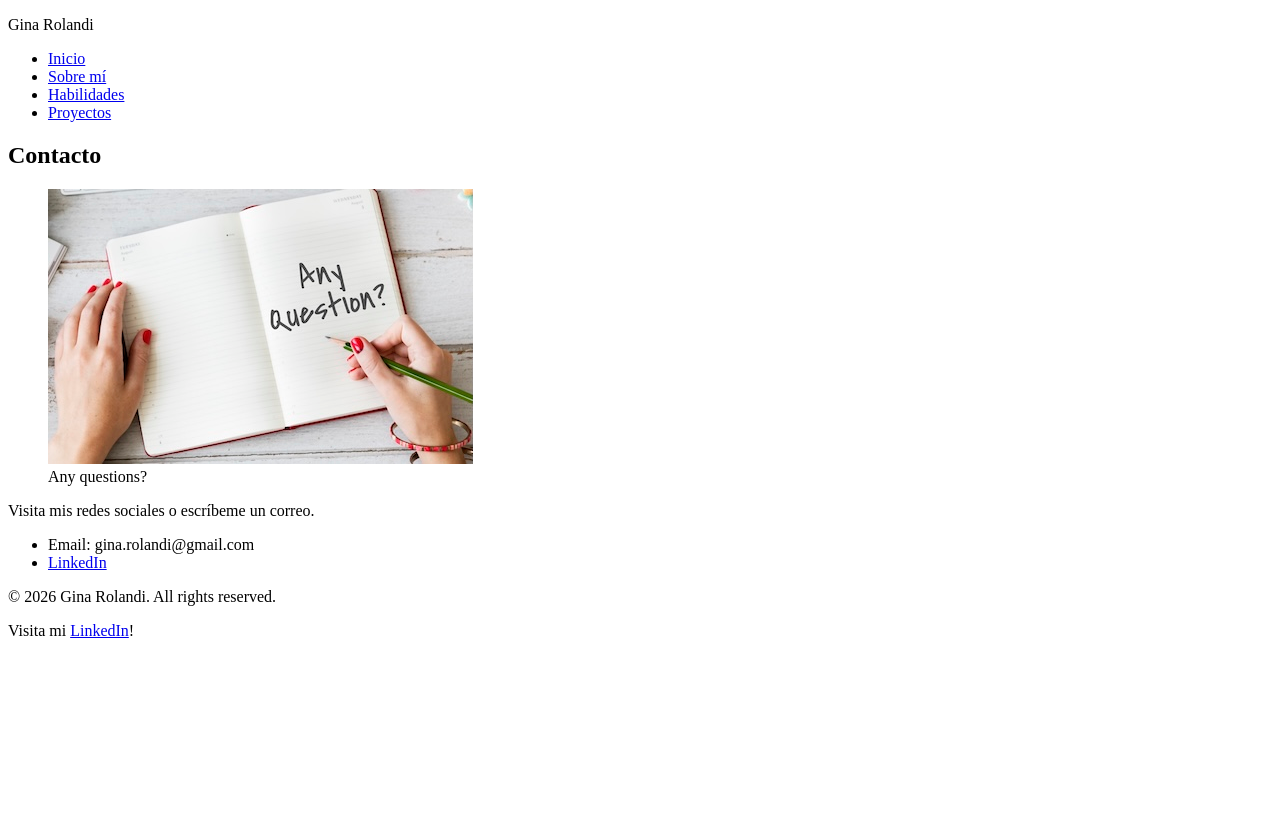
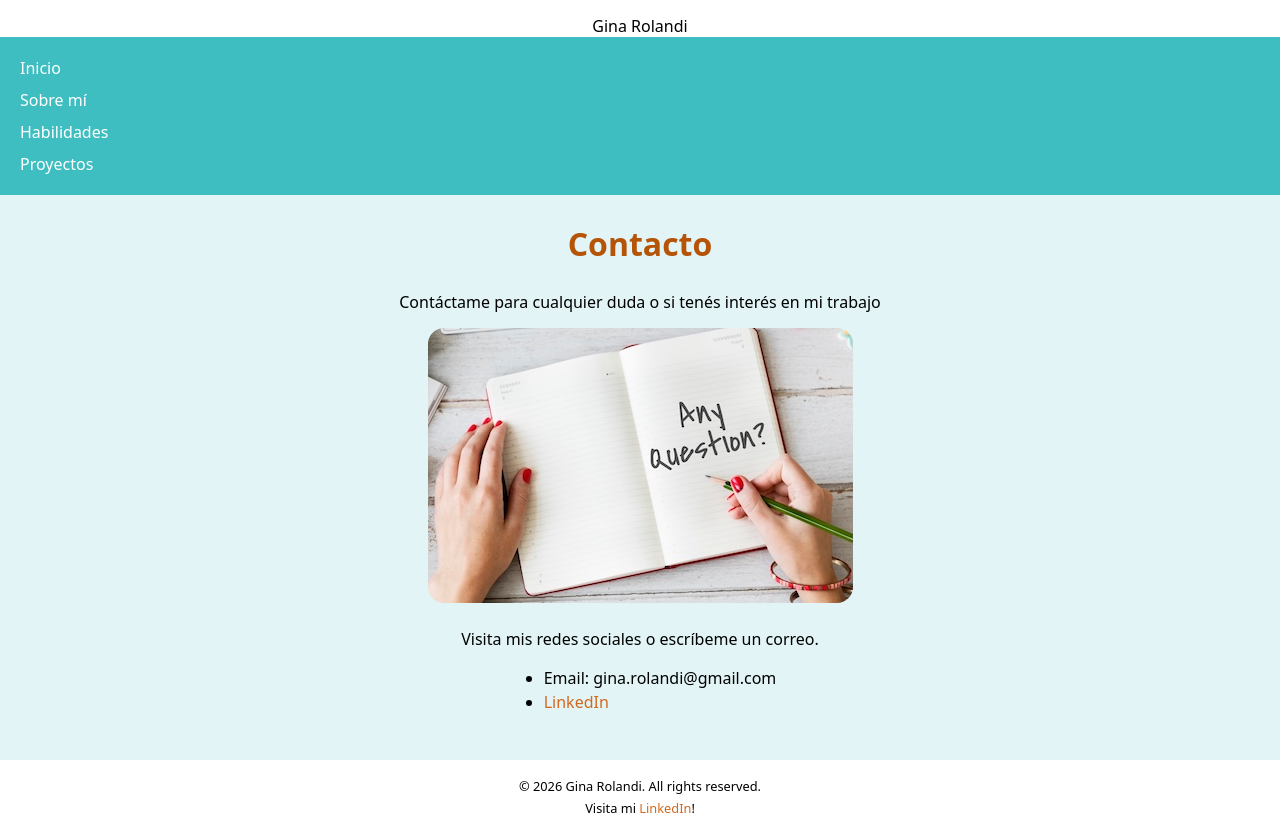
Before and after one commit to grolandi/Entregable_1_GINA_ROLANDI_final, a plain HTML site: page pages/contact.html in a window 1280 px wide. Before the commit the page ends 800 px from the top, so only its background shows below. Drawn offline with Linux system fonts and the light colour scheme.

Commit message:
first-commit

```diff
--- /dev/null
+++ b/Styles/styles.css
@@ -0,0 +1,141 @@
+body {
+    font-family: system-ui, -apple-system, BlinkMacSystemFont, 'Segoe UI', Roboto, Oxygen, Ubuntu, Cantarell, 'Open Sans', 'Helvetica Neue', sans-serif, Helvetica, sans-serif;
+    background-color: rgb(226, 244, 246);
+    margin: 0;
+    min-height: 100vh;
+    display: flex;
+    flex-direction: column;
+}
+
+main {
+    margin: 0 30px 30px;
+    flex: 1;
+}
+
+header {
+    background-color: #ffffff;
+    padding-top: 15px;
+}
+
+.titulo {
+    text-align: center;
+}
+
+nav {
+    background-color: #3EBEC0;
+}
+
+nav ul {
+    list-style: none;
+    padding: 15px;
+    margin: 0;
+}
+
+
+nav a {
+    color: #ffffff;
+    text-decoration: none;
+    display: block;
+    padding: 5px;
+}
+
+nav a:hover {
+    background-color: rgba(0, 255, 255, 0.5);
+    font-weight: 800;
+}
+
+h1 {
+    color: #b55307;
+    font-weight: 700;
+    font-size: 2rem;
+}
+
+h2 {
+    color: #e88840;
+    font-weight: 500;
+    font-size: 1.5rem;
+}
+
+p {
+    margin: 0;
+    font-weight: 200;
+    font-size: 1rem;
+}
+
+ol li {
+    color: #e88840;
+    font-size: 1.5rem;
+}
+
+ul li {
+    font-weight: 200;
+    color: rgb(0, 0, 0);
+    font-size: 1rem;
+}
+
+.skill-item {
+    margin-left: -20px;
+}
+
+figure {
+    margin: 0;
+    padding-top: 15px;
+    border-radius: 1rem;
+}
+
+img {
+    border-radius: 1rem;
+    border: 2px solid #3EBEC0;
+}
+
+figcaption {
+    font-size: 12px;
+    font-style: italic;
+    font-weight: 200;
+    padding-top: 5px;
+    color: rgb(0, 0, 0);
+}
+
+#contacto {
+    text-align: center;
+}
+
+#redes {
+    margin-top: 20px;
+}
+
+#redes ul {
+    display: inline-block;
+    text-align: left;
+    line-height: 1.5rem;
+}
+
+#redes a {
+    text-decoration: none;
+    color: chocolate;
+}
+
+#contact-img {
+    border: none;
+}
+
+footer {
+    background-color: #ffffff;
+    text-align: center;
+    padding: 15px;
+}
+
+footer a {
+    text-decoration: none;
+    color: chocolate;
+}
+
+footer a:hover {
+    font-weight: 500;
+    color: rgb(69, 69, 223);
+}
+
+footer p {
+    font-size: 0.8rem;
+    padding: 2px;
+}
--- a/pages/contact.html
+++ b/pages/contact.html
@@ -3,14 +3,15 @@
 
 <head>
   <meta charset="UTF-8" />
-  <meta name="viewport" content="width=device-width, initial-scale=1.0" />
+  <meta name="viewport" content="width=device-width, initial-scale=1.0">
+  <link href="/Styles/styles.css" rel="stylesheet">
   <title>Contacto — Mi Portafolio</title>
 </head>
 
 <body>
 
   <header>
-    <p>Gina Rolandi</p>
+    <p class="titulo">Gina Rolandi</p>
 
     <nav>
       <ul>
@@ -24,17 +25,19 @@
   </header>
 
   <main>
-    <section>
+    <section id="contacto">
       <h1>Contacto</h1>
+      <p>Contáctame para cualquier duda o si tenés interés en mi trabajo</p>
       <figure>
-        <img src="/assets/contact.jpg" alt="Imagen que dice 'any questions?'">
-        <figcaption>Any questions?</figcaption>
+        <img id="contact-img" src="/assets/contact.jpg" alt="Imagen que dice 'any questions?'">
       </figure>
-      <p>Visita mis redes sociales o escríbeme un correo.</p>
-      <ul>
-        <li> Email: gina.rolandi@gmail.com</li>
-        <li><a href="//www.linkedin.com/in/ginarolandi/" target="_blank">LinkedIn</a></li>
-      </ul>
+      <div id="redes">
+        <p>Visita mis redes sociales o escríbeme un correo.</p>
+        <ul>
+          <li> Email: gina.rolandi@gmail.com</li>
+          <li><a href="//www.linkedin.com/in/ginarolandi/" target="_blank">LinkedIn</a></li>
+        </ul>
+      </div>
     </section>
   </main>
 
```
Also changed, not shown: index.html (+10 -3 lines), pages/about-me.html (+6 -3 lines), pages/projects.html (+7 -4 lines), pages/skills.html (+12 -8 lines), 1 other file.
